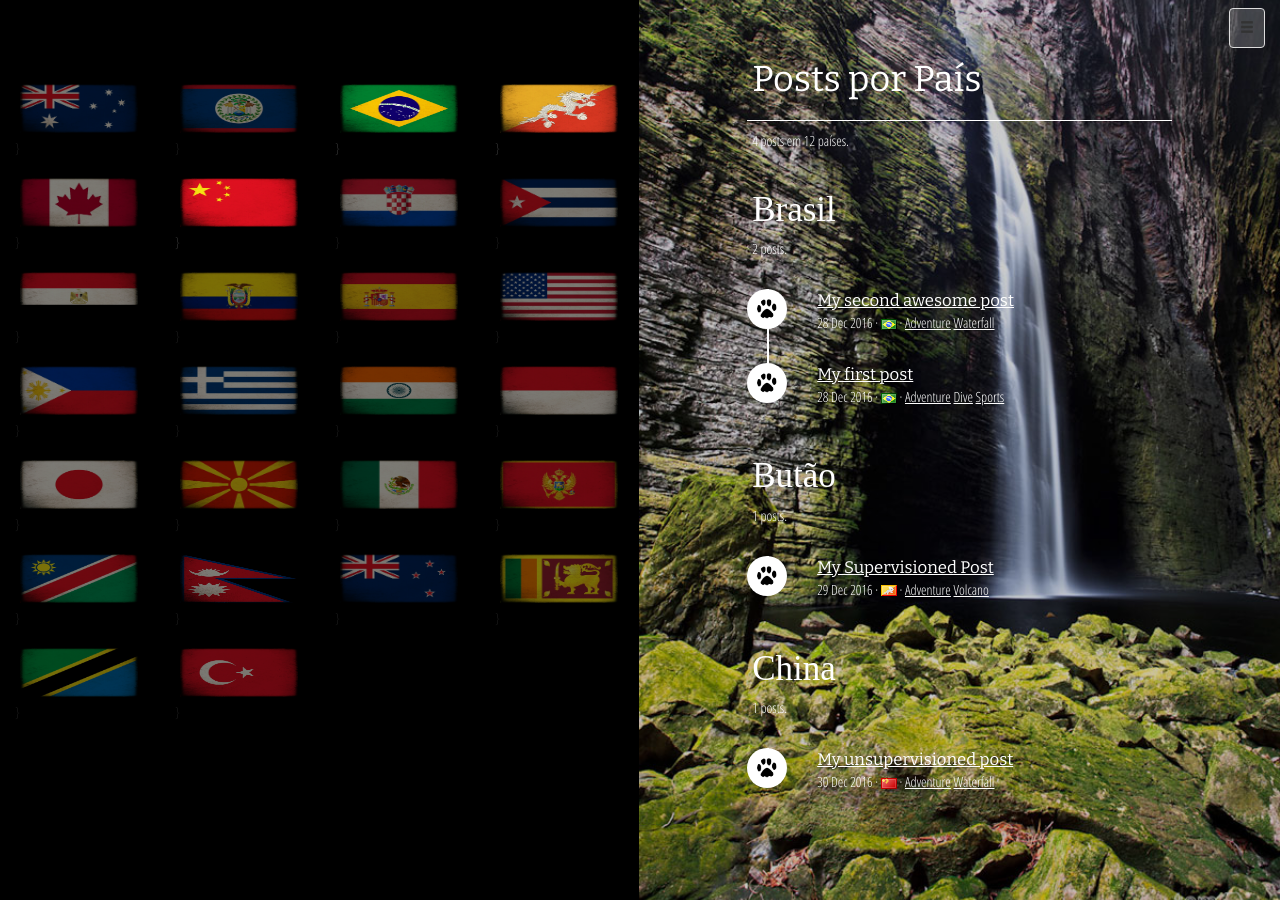
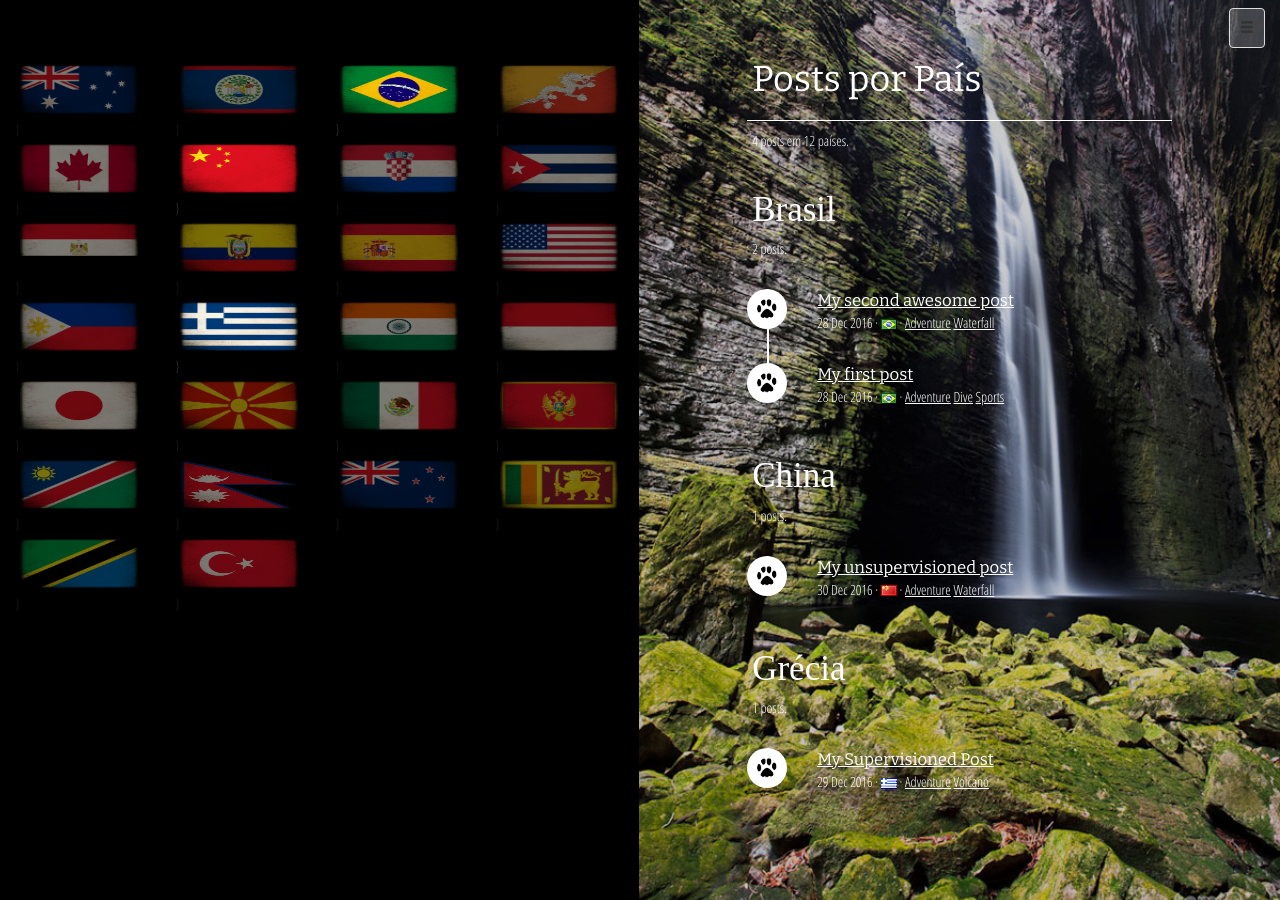
Before and after one commit to amandaferrari/project-grace-marguerite, a Jekyll site: the page built from travel/country/index.html, in a window 1280 px wide. Built offline with Jekyll 4.4.1, drawn with Linux system fonts in a browser that asks for light colours; some web fonts are replaced.

Commit message:
Fix flags size to not overflow in travel/country/index.html

```diff
--- a/_includes/css/country.css
+++ b/_includes/css/country.css
@@ -3,7 +3,7 @@
 	width: 50%;
 	background-color: rgba(0,0,0,1);
 	min-height: 100vh;
-	padding-top: 5%;
+	padding-top: 60px;
 	position: fixed;
 	top: 0;
 	left: 0;
@@ -13,7 +13,7 @@
 	width: calc(50vw/5 - 10px);
 	height: calc(50vw/10 - 15px);
 	margin: 5px;
-	margin-top: 20px;
+	margin-top: 5px;
 }
 
 #posts-by-country {
--- a/_posts/2016-12-29-my-supervisioned-post.md
+++ b/_posts/2016-12-29-my-supervisioned-post.md
@@ -5,8 +5,8 @@
 tags: ['Adventure', 'Volcano']
 image: post3.jpg
 image-description: Tirada por meu irmão querido em Kafla, complexo de vulcões na Islândia.
-country-code: bt
-country: Butão
+country-code: gr
+country: Grécia
 comments: true
 ---
 
```
